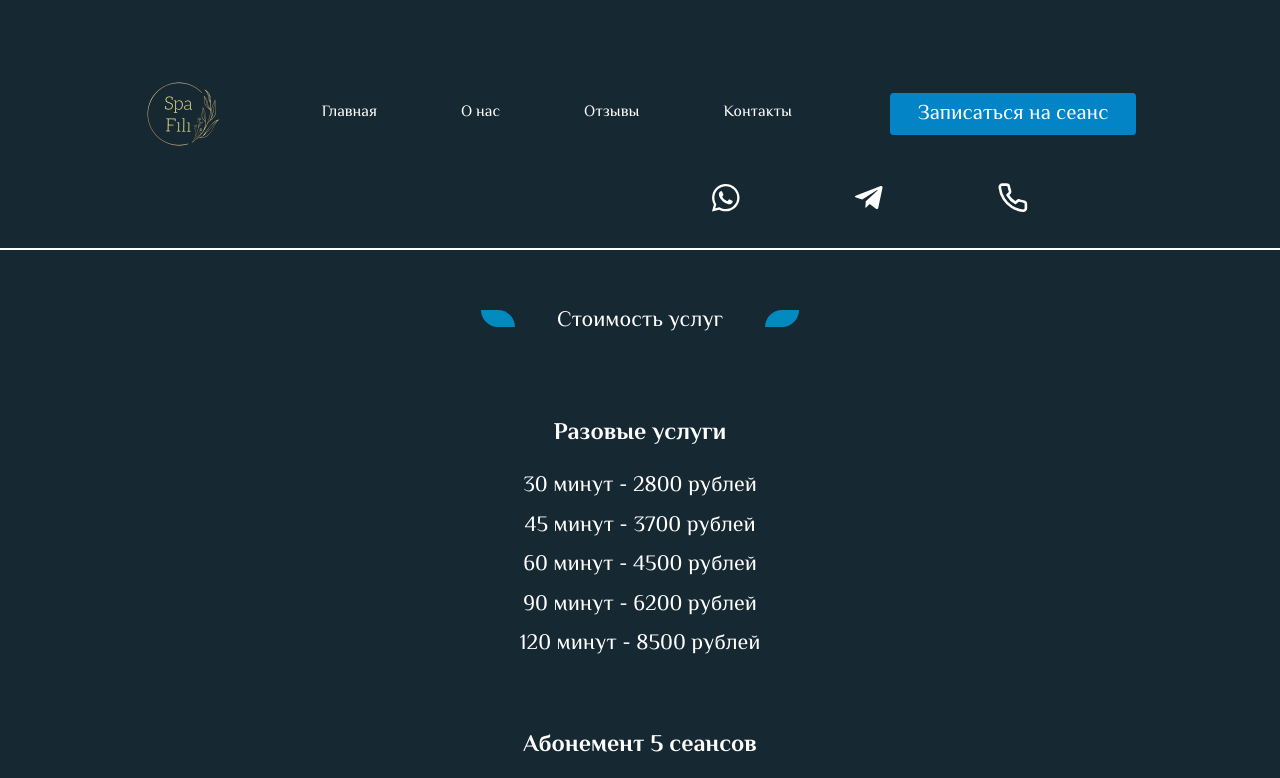
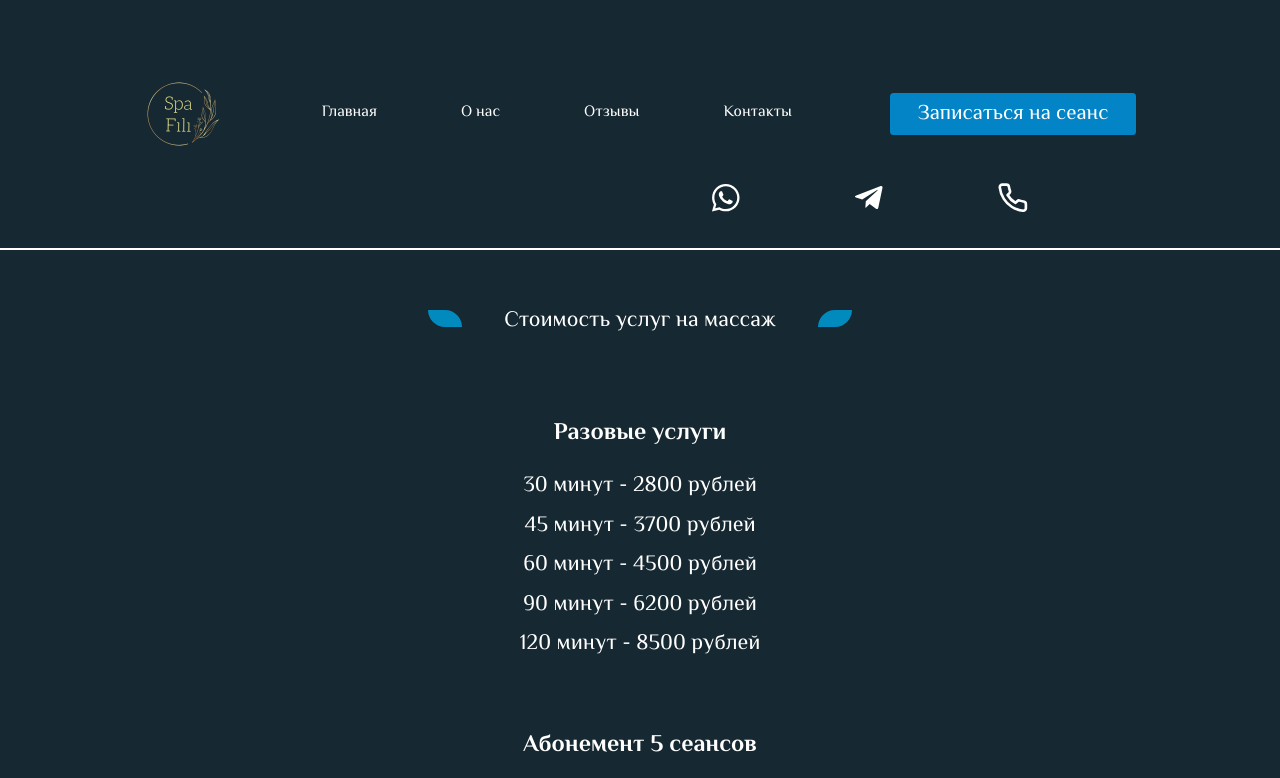
Before and after one commit to DmitryKalashnikov91/spa-fili, a Next.js app: page /catalog in a window 1280 px wide. Shown: the top 778 px of the page. Built offline with nearby package versions, Linux system fonts and the light colour scheme.

Commit message:
change prices

```diff
--- a/src/app/catalog/page.jsx
+++ b/src/app/catalog/page.jsx
@@ -11,7 +11,7 @@ const Catalog = () => {
 	return (
 		<section className={styles.Catalog}>
 			<hr />
-			<SubTitle color={'#018ABE'} content={'Стоимость услуг'} />
+			<SubTitle color={'#018ABE'} content={'Стоимость услуг на массаж'} />
 			<div className={styles.Catalog_prices}>
 				<h3 className='pb-6'>Разовые услуги</h3>
 				<ul className={styles.Catalog_prices__once}>
```
